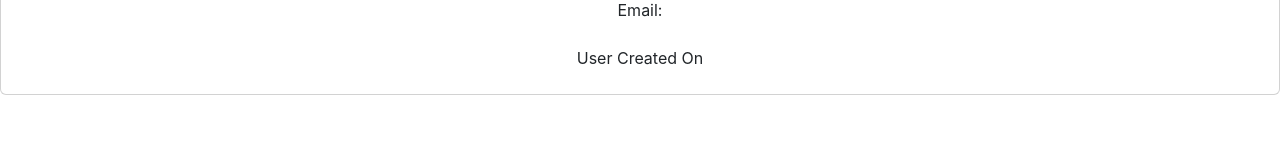
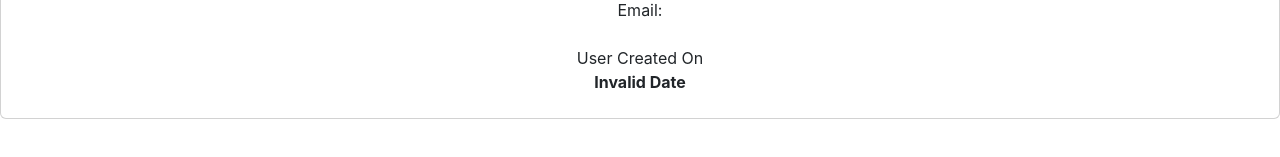
Before and after one commit to CeeFM/Tabloid, a React (Create React App) app in the folder TabloidFullStack/TabloidFullStack/client/tabloid/: page /users/1 in a window 1280 px wide. Shown: the part 529-686 px from the top of the page. Built offline with nearby package versions, Linux system fonts and the light colour scheme; no server answers; sample sign-in values are in the browser's storage.

Commit message:
reformatted dates for userprofile createDateTime property so they display as MM DD YYYY, per trello instructions

```diff
--- a/TabloidFullStack/TabloidFullStack/client/tabloid/src/components/UserProfileDetails.js
+++ b/TabloidFullStack/TabloidFullStack/client/tabloid/src/components/UserProfileDetails.js
@@ -11,6 +11,9 @@ export const UserProfileDetails = () => {
     const getuserprofile = () => {
         getprofilebyid(id).then((thisprofile) => setProfile(thisprofile));
     }
+
+    const createdDate = new Date(profile.createDateTime);
+    const formattedDate = createdDate.toLocaleDateString('en-US');
 
     useEffect(() => {
         getuserprofile();
@@ -37,7 +40,7 @@ export const UserProfileDetails = () => {
         </div>
         <br />
         <div className="row justify-content-center">
-           User Created On <strong className="row justify-content-center">{profile.createDateTime}</strong>
+           User Created On <strong className="row justify-content-center">{formattedDate}</strong>
         </div>
         <br />
       </Card>
```
Also changed, not shown: 1 other file (tests, documents, lock files or other folders).
